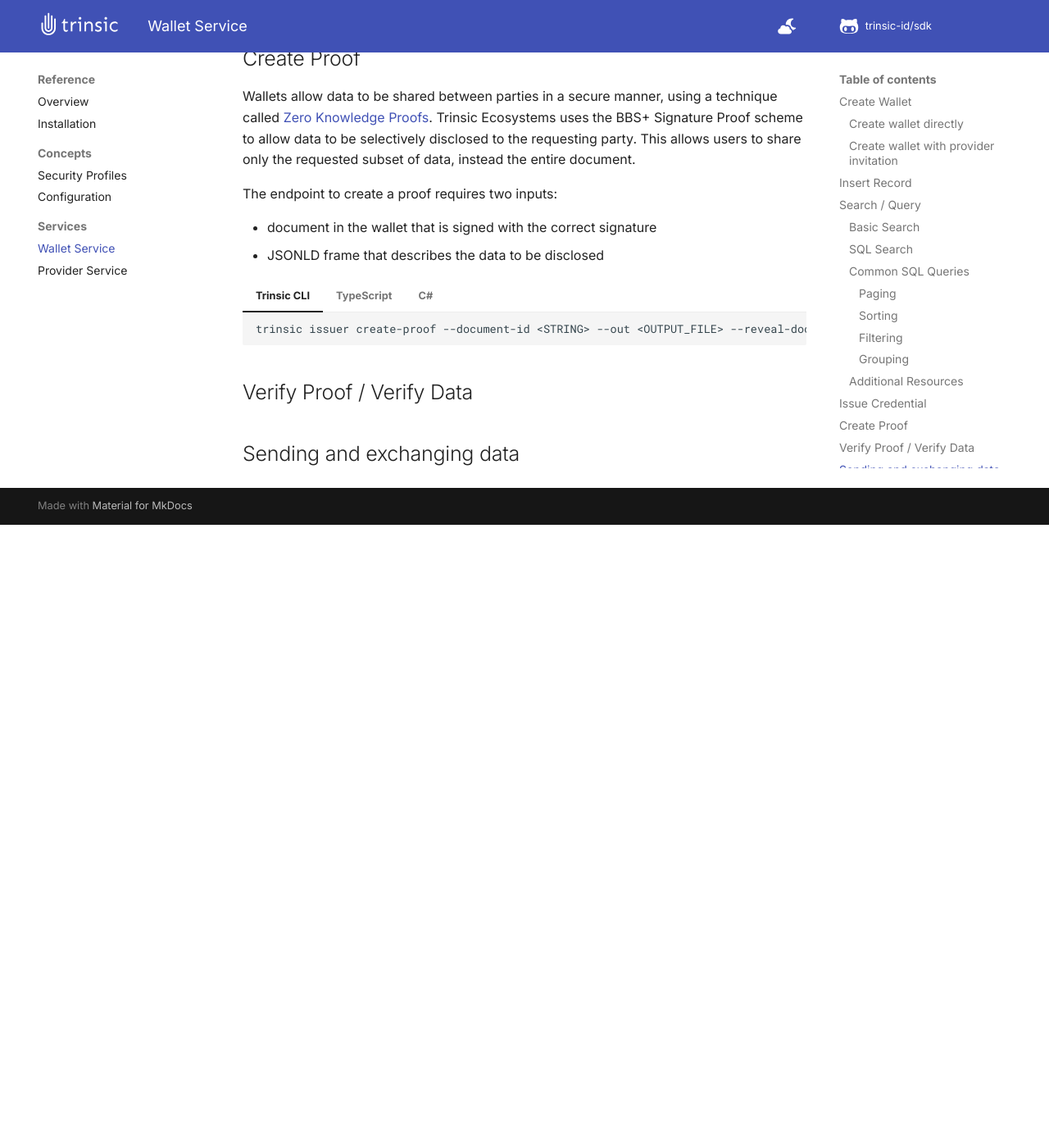
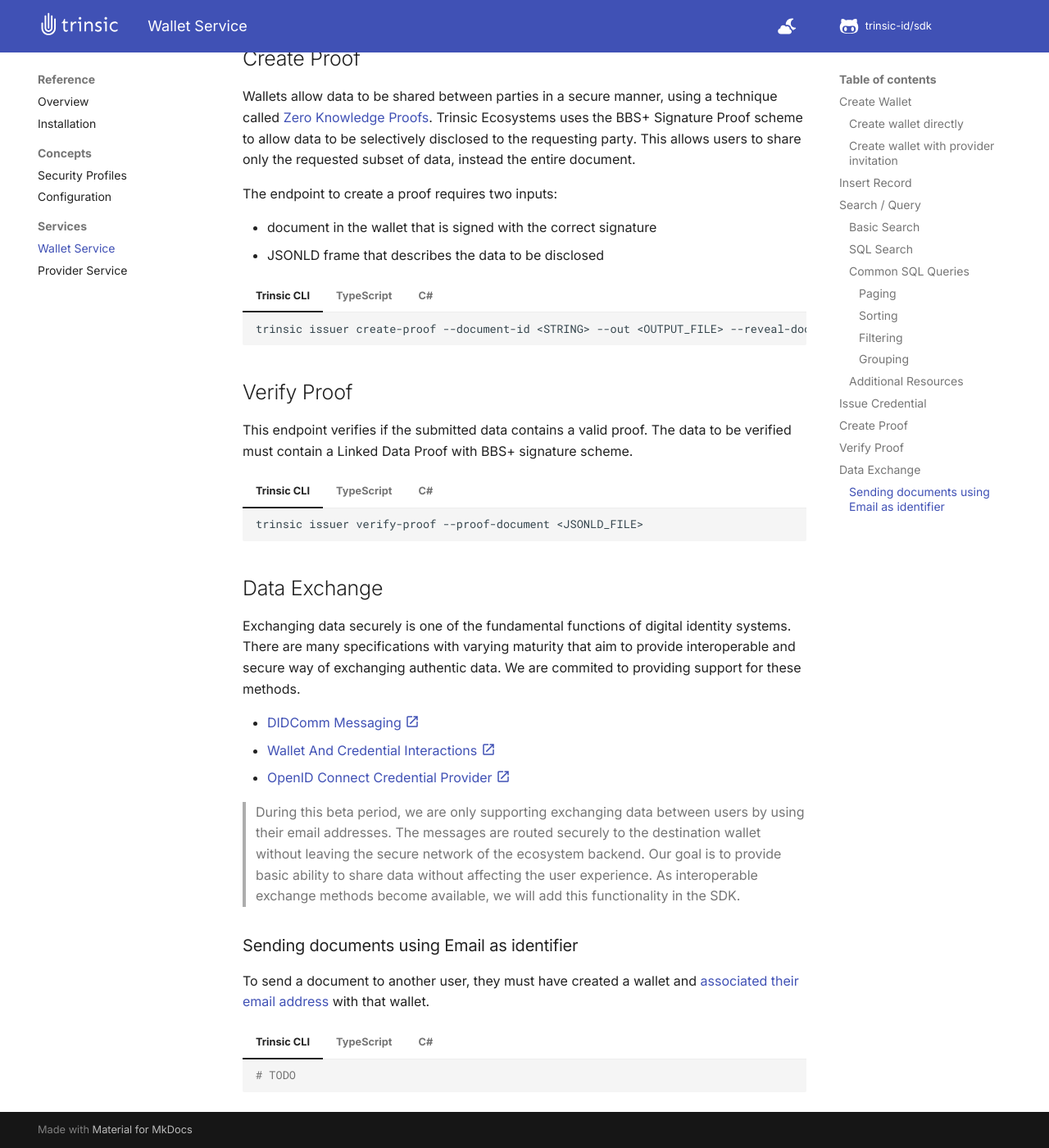
Before and after one commit to trinsic-id/v2-sdk, an MkDocs documentation site: the page built from docs/reference/services/wallet-service.md, in a window 1280 px wide and 1400 px high, scrolled down 3411 px. Shown: the whole window at 82% size. Built offline with MkDocs 1.6.1 and Material for MkDocs 9.7.7, drawn with Linux system fonts in a browser that asks for light colours; comment, search, counter and statistics services are not loaded; before the commit the page ends 4051 px from its top, so only the background shows below that.

Commit message:
Verify proof + data exchange

````diff
--- a/cli/src/cli.yaml
+++ b/cli/src/cli.yaml
@@ -276,9 +276,10 @@
             args:
               - proof-document:
                   long: proof-document
-                  value_name: STRING
-                  help: Document
+                  value_name: JSONLD_FILE
+                  help: Input Document
                   takes_value: true
+                  required: true
   - authentication:
       about: Authentication service
       version: "0.1"
--- a/docs/reference/services/wallet-service.md
+++ b/docs/reference/services/wallet-service.md
@@ -226,6 +226,56 @@
     var signedDocument = await walletService.CreateProof(itemId, frame);
     ```
 
-## Verify Proof / Verify Data
+## Verify Proof
 
-## Sending and exchanging data
+This endpoint verifies if the submitted data contains a valid proof. The data to be verified must contain a Linked Data Proof with BBS+ signature scheme.
+
+=== "Trinsic CLI"
+    ```bash
+    trinsic issuer verify-proof --proof-document <JSONLD_FILE>
+    ```
+=== "TypeScript"
+
+    ```js
+    let isValid = await walletService.verifyProof(proofDocument);
+
+    console.log("Verify result: " + isValid);
+    ```
+
+=== "C#"
+
+    ```csharp
+    var isValid = await walletService.VerifyProof(proofDocument);
+
+    Console.WriteLine($"Verify result: {isValid}");
+    ```
+
+## Data Exchange
+
+Exchanging data securely is one of the fundamental functions of digital identity systems. There are many specifications with varying maturity that aim to provide interoperable and secure way of exchanging authentic data. We are commited to providing support for these methods.
+
+- [DIDComm Messaging :material-open-in-new:](https://identity.foundation/didcomm-messaging/spec/){target=_blank}
+- [Wallet And Credential Interactions :material-open-in-new:](https://identity.foundation/wallet-and-credential-interactions/){target=_blank}
+- [OpenID Connect Credential Provider :material-open-in-new:](https://mattrglobal.github.io/oidc-client-bound-assertions-spec/){target=_blank}
+
+> During this beta period, we are only supporting exchanging data between users by using their email addresses. The messages are routed securely to the destination wallet without leaving the secure network of the ecosystem backend. Our goal is to provide basic ability to share data without affecting the user experience. As interoperable exchange methods become available, we will add this functionality in the SDK.
+
+### Sending documents using Email as identifier
+
+To send a document to another user, they must have created a wallet and [associated their email address](#create-wallet-with-provider-invitation) with that wallet.
+
+=== "Trinsic CLI"
+    ```bash
+    # TODO
+    ```
+=== "TypeScript"
+
+    ```js
+    // TODO
+    ```
+
+=== "C#"
+
+    ```csharp
+    await walletService.Send(document, "admin@example.com");
+    ```
````
